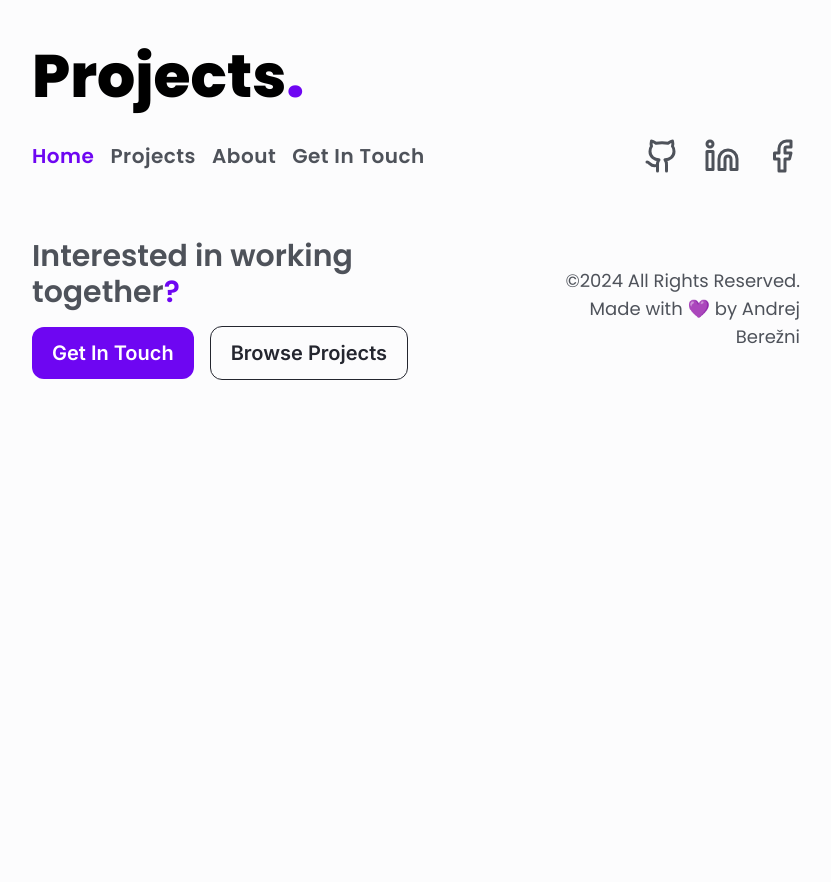
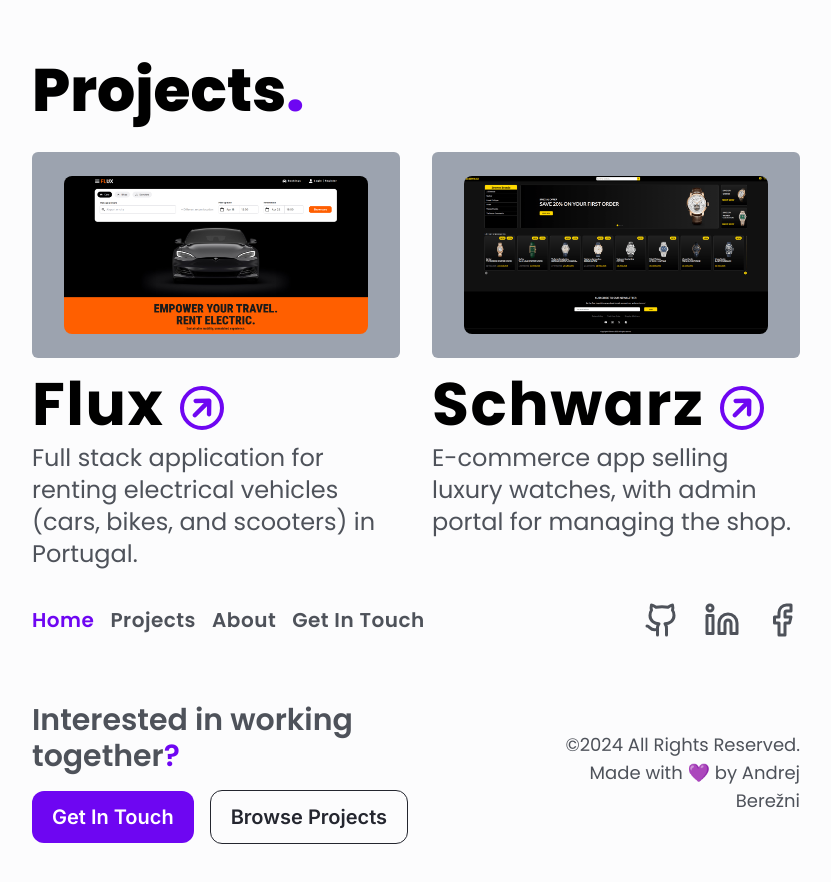
Before and after one commit to AndrejBerezni/Portfolio2024, a Next.js app: page / in a window 1280 px wide. Shown: the part 840-1722 px from the top of the page, without its empty margins (224-1055 px from the left). Before the commit the page ends 1284 px from the top, so only its background shows below. Built offline with nearby package versions, Linux system fonts and the light colour scheme.

Commit message:
add projects section to home page

```diff
--- /dev/null
+++ b/src/components/ProjectCard/index.tsx
@@ -0,0 +1,36 @@
+import Image from 'next/image'
+import Link from 'next/link'
+import { IoMdArrowRoundUp } from 'react-icons/io'
+
+import { IProject } from '@/lib/interfaces'
+
+export default function ProjectCard({ project }: { project: IProject }) {
+  return (
+    <article>
+      <div className="my-4 flex items-center justify-center rounded-md bg-gray-400 px-4 py-3 md:px-8 md:py-6">
+        <Image
+          src={project.images[0]}
+          alt="project image"
+          width={1200}
+          height={625}
+          className="rounded-lg"
+        />
+      </div>
+      <Link
+        href={`/projects/${project.name}`}
+        className="group flex w-fit items-center gap-4"
+      >
+        <h3 className="mb-2 text-2xl font-bold tracking-wide md:text-4xl xl:text-6xl">
+          {project.name}
+        </h3>
+        <div className="rounded-full border-4 border-brand text-brand duration-200 group-hover:bg-brand group-hover:text-white">
+          <IoMdArrowRoundUp className="rotate-45 text-xl md:text-3xl xl:text-4xl" />
+        </div>
+      </Link>
+
+      <p className="text-lg text-secondary md:text-xl xl:text-2xl">
+        {project.shortDescription}
+      </p>
+    </article>
+  )
+}
--- a/src/components/SectionTitle/index.tsx
+++ b/src/components/SectionTitle/index.tsx
@@ -3,7 +3,7 @@ import AnimationFadeIn from '../animation/AnimationFadeIn'
 export default function SectionTitle({ title }: { title: string }) {
   return (
     <AnimationFadeIn>
-      <h2 className="text-3xl font-extrabold capitalize max-[325px]:text-4xl md:text-6xl 2xl:text-7xl">
+      <h2 className="my-4 text-3xl font-extrabold capitalize max-[325px]:text-4xl md:text-6xl 2xl:text-7xl">
         {title}
         <span className="text-brand">.</span>
       </h2>
--- a/src/components/home/Hero/HeroImage.tsx
+++ b/src/components/home/Hero/HeroImage.tsx
@@ -4,13 +4,13 @@ import Image from 'next/image'
 import AnimationFadeIn from '../../animation/AnimationFadeIn'
 export default function HeroImage() {
   return (
-    <AnimationFadeIn styles="flex aspect-square h-[200px] w-[200px] items-center justify-center rounded-full border-2 border-brand shadow-md sm:h-[400px] sm:w-[400px] xl:h-[540px] xl:w-[540px]">
+    <AnimationFadeIn styles="flex aspect-square h-[240px] w-[240px] items-center justify-center rounded-full border-2 border-brand shadow-md sm:h-[400px] sm:w-[400px] xl:h-[540px] xl:w-[540px]">
       <Image
         src="/andrej.png"
         alt="photo of andrej berezni"
         width={500}
         height={500}
-        className="h-[170px] w-[170px] rounded-full opacity-0 transition-opacity duration-1000 sm:h-[340px] sm:w-[340px] xl:h-[450px] xl:w-[450px]"
+        className="h-[204px] w-[204px] rounded-full opacity-0 transition-opacity duration-1000 sm:h-[340px] sm:w-[340px] xl:h-[450px] xl:w-[450px]"
         onLoadingComplete={(image) => image.classList.remove('opacity-0')}
       />
     </AnimationFadeIn>
--- a/src/components/home/Hero/index.tsx
+++ b/src/components/home/Hero/index.tsx
@@ -3,7 +3,7 @@ import HeroText from './HeroText'
 
 export default function Hero() {
   return (
-    <section className="8 flex flex-col items-center justify-between gap-12 py-12 md:py-24 lg:flex-row">
+    <section className="flex min-h-screen flex-col items-center gap-12 pt-12 lg:flex-row lg:justify-between lg:pt-0">
       <HeroText />
       <HeroImage />
     </section>
--- a/src/components/home/Projects/index.tsx
+++ b/src/components/home/Projects/index.tsx
@@ -1,9 +1,19 @@
+import AnimationFadeIn from '@/components/animation/AnimationFadeIn'
+import ProjectCard from '@/components/ProjectCard'
 import SectionTitle from '@/components/SectionTitle'
+import { projects } from '@/lib/projects'
 
 export default function HomeProjectsSection() {
   return (
     <section className="my-8">
       <SectionTitle title="projects" />
+      <div className="grid grid-cols-1 gap-8 lg:grid-cols-2">
+        {projects.map((project) => (
+          <AnimationFadeIn key={`${project.name}-home-project-card`}>
+            <ProjectCard project={project} />
+          </AnimationFadeIn>
+        ))}
+      </div>
     </section>
   )
 }
--- /dev/null
+++ b/src/lib/interfaces.ts
@@ -0,0 +1,7 @@
+export interface IProject {
+  name: string
+  images: string[]
+  shortDescription: string
+  description: string
+  stack: string[]
+}
--- /dev/null
+++ b/src/lib/projects.ts
@@ -0,0 +1,35 @@
+export const projects = [
+  {
+    name: 'Flux',
+    images: ['/flux.png'],
+    shortDescription:
+      'Full stack application for renting electrical vehicles (cars, bikes, and scooters) in Portugal.',
+    description:
+      'Full stack application for renting electrical vehicles (cars, bikes, and scooters) in Portugal. Apart from renting vehicles, it gives user option to purchase gift cards for spending on this platform, or to subscribe to monthly subscriptions that come with certain benefits when renting vehicles.',
+    stack: [
+      'Next.js',
+      'TypeScript',
+      'Redux Toolkit',
+      'PostgreSQL',
+      'Tailwind CSS',
+      'Firebase',
+      'Stripe',
+    ],
+  },
+  {
+    name: 'Schwarz',
+    images: ['/schwarz.png'],
+    shortDescription:
+      'E-commerce app selling luxury watches, with admin portal for managing the shop.',
+    description:
+      'E-commerce app selling luxury watches, integrated with Stripe for easier payments. On top of that, this app comes with admin portal, connected to Firebase and Stripe, that allows administrator to manage the shop (adding, editing, removing products, managing displayed content), add or remove other admin users, and have insight into orders and revenue',
+    stack: [
+      'React',
+      'TypeScript',
+      'Redux Toolkit',
+      'styled-components',
+      'Firebase',
+      'Stripe',
+    ],
+  },
+]
```
Also changed, not shown: public/flux.png (added), public/schwarz.png (added).
